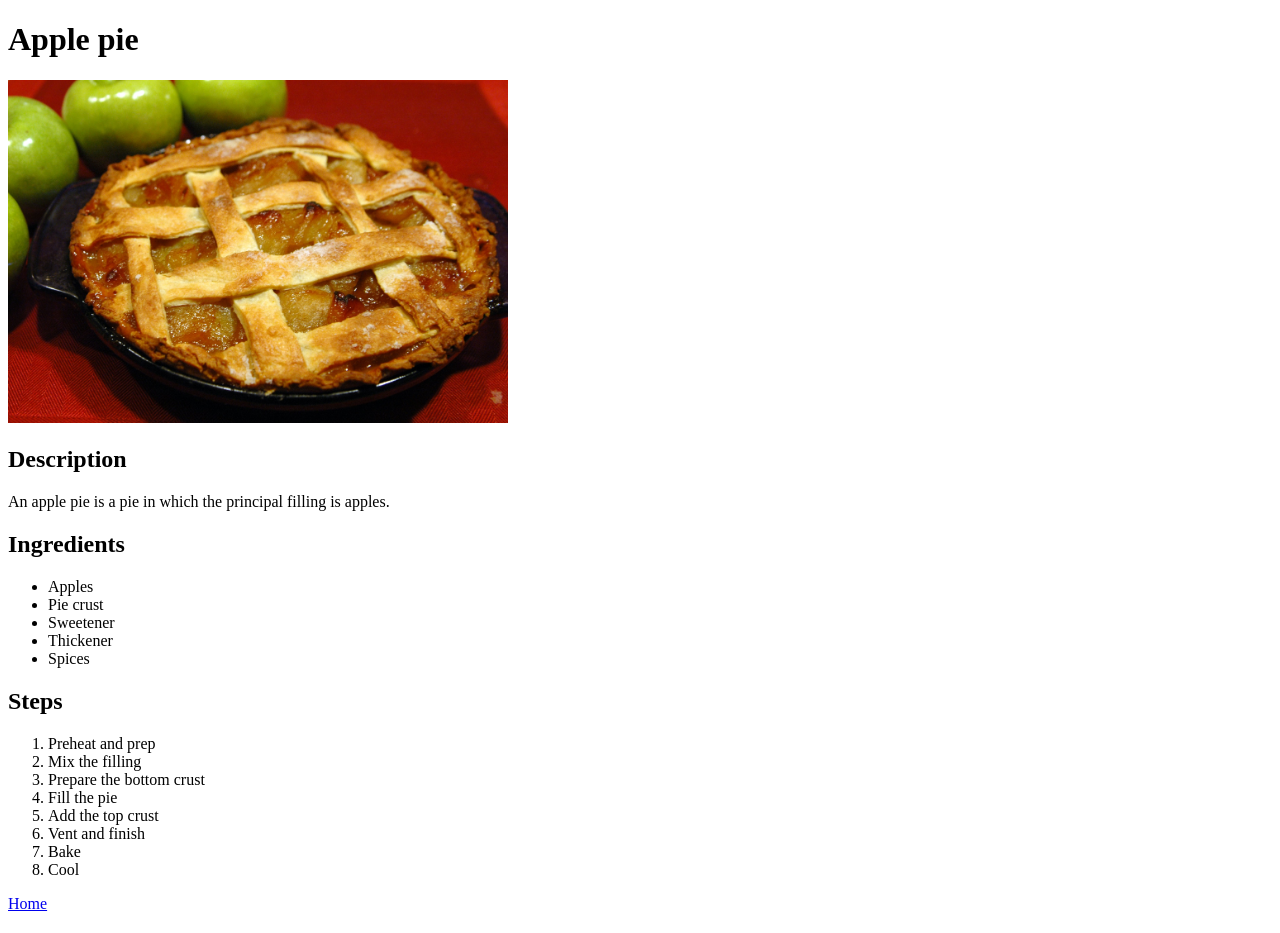
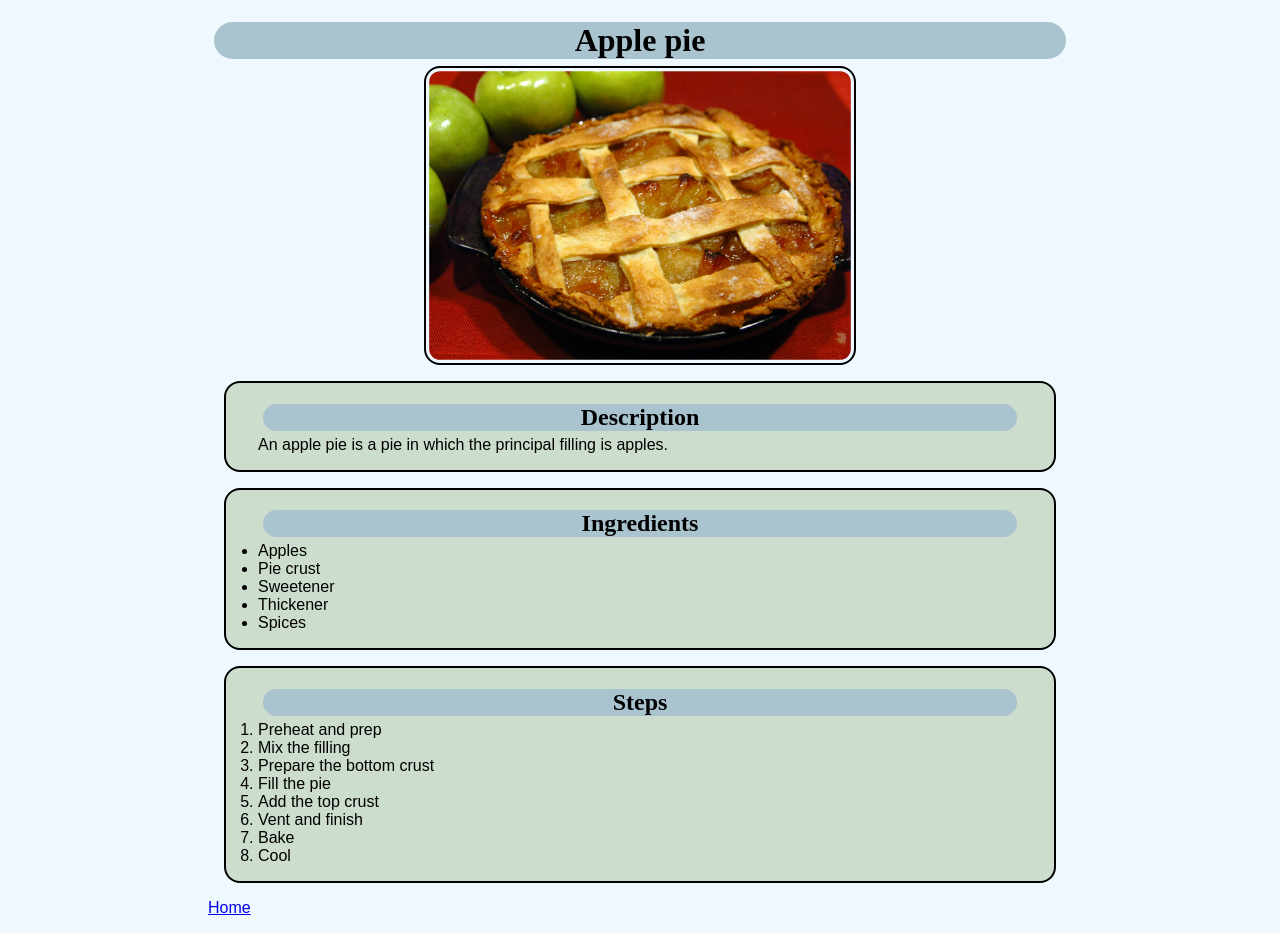
Before and after one commit to gleepcode/odin-recipes, a plain HTML site: page recipes/apple-pie.html in a window 1280 px wide. Drawn offline with Linux system fonts and the light colour scheme.

Commit message:
Add first pass of css styling to website
Previous commit incomplete, only committed css
folder.

```diff
--- a/recipes/apple-pie.html
+++ b/recipes/apple-pie.html
@@ -4,14 +4,18 @@
     <meta charset="UTF-8">
     <meta name="viewport" content="width=device-width, initial-scale=1.0">
     <title>Apple pie</title>
+    <link rel="stylesheet" href="../css/style.css">
 </head>
 <body>
-    <h1>Apple pie</h1>
+    <h1 class="recipe-title">Apple pie</h1>
     <img src="../img/apple-pie.jpg" alt="" width="500">
 
-    <h2>Description</h2>
-     <p>An apple pie is a pie in which the principal filling is apples.</p>
-    <h2>Ingredients</h2>
+    <div class="recipe-section">
+        <h2>Description</h2>
+        <p>An apple pie is a pie in which the principal filling is apples.</p>
+     </div>
+     <div class="recipe-section">
+        <h2>Ingredients</h2>
         <ul>
             <li>Apples</li>
             <li>Pie crust</li>
@@ -19,7 +23,10 @@
             <li>Thickener</li>
             <li>Spices</li>
         </ul>
-    <h2>Steps</h2>
+     </div>
+
+     <div class="recipe-section">
+        <h2>Steps</h2>
         <ol>
             <li>Preheat and prep</li>
             <li>Mix the filling</li>
@@ -30,7 +37,7 @@
             <li>Bake</li>
             <li>Cool</li>
         </ol>
-
+    </div>
 
     <a href="../index.html">Home</a>
 </body>
```
Also changed, not shown: index.html (+5 -2 lines), recipes/deviled-eggs.html (+1 -0 lines), recipes/pizza-margherita.html (+1 -0 lines), 1 other file.
